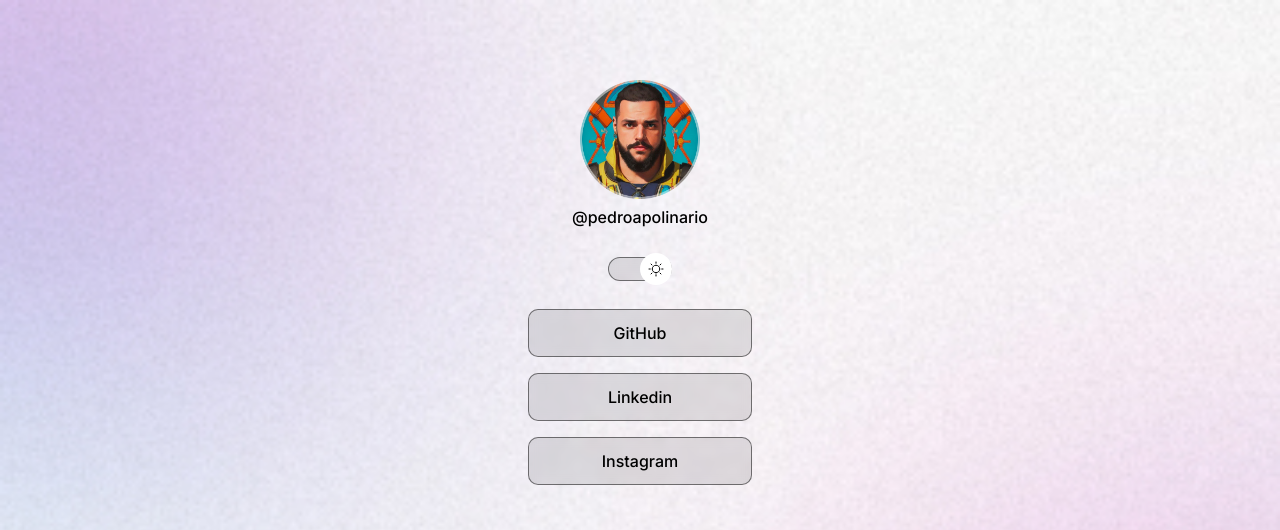
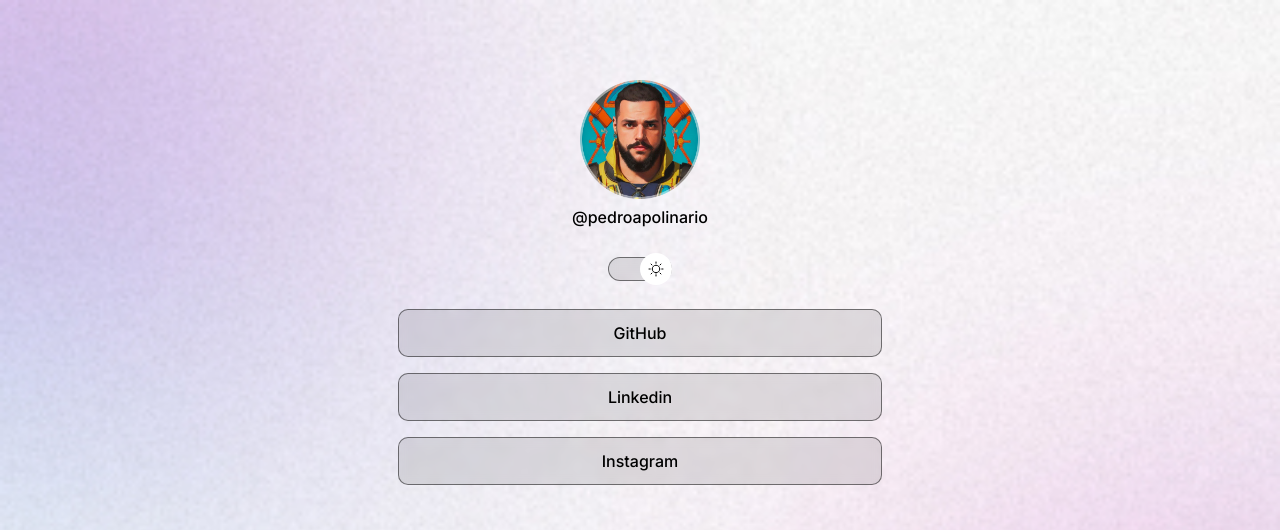
Before and after one commit to apolinariopedro/PrimeiroProjeto, a plain HTML site: page index.html in a window 1280 px wide. Shown: the top 530 px of the page. Drawn offline with nearby package versions, Linux system fonts and the light colour scheme.

```diff
--- a/index.html
+++ b/index.html
@@ -9,7 +9,7 @@
     />
     <meta charset="UTF-8" />
     <meta name="viewport" content="width=device-width, initial-scale=1.0" />
-    <title>Pedro Apolinário</title>
+    <title>DevLinks - Pedro Apolinário</title>
     <link rel="stylesheet" href="style.css" />
   </head>
 
--- a/style.css
+++ b/style.css
@@ -39,7 +39,8 @@
 }
 
 #container {
-  width: 320px;
+  width: 100%;
+  max-width: 580px;
   margin: 56px auto 0px;
   padding: 0 24px;
 }
```
Also changed, not shown: .github/preview.jpg (added), 1 other file.
